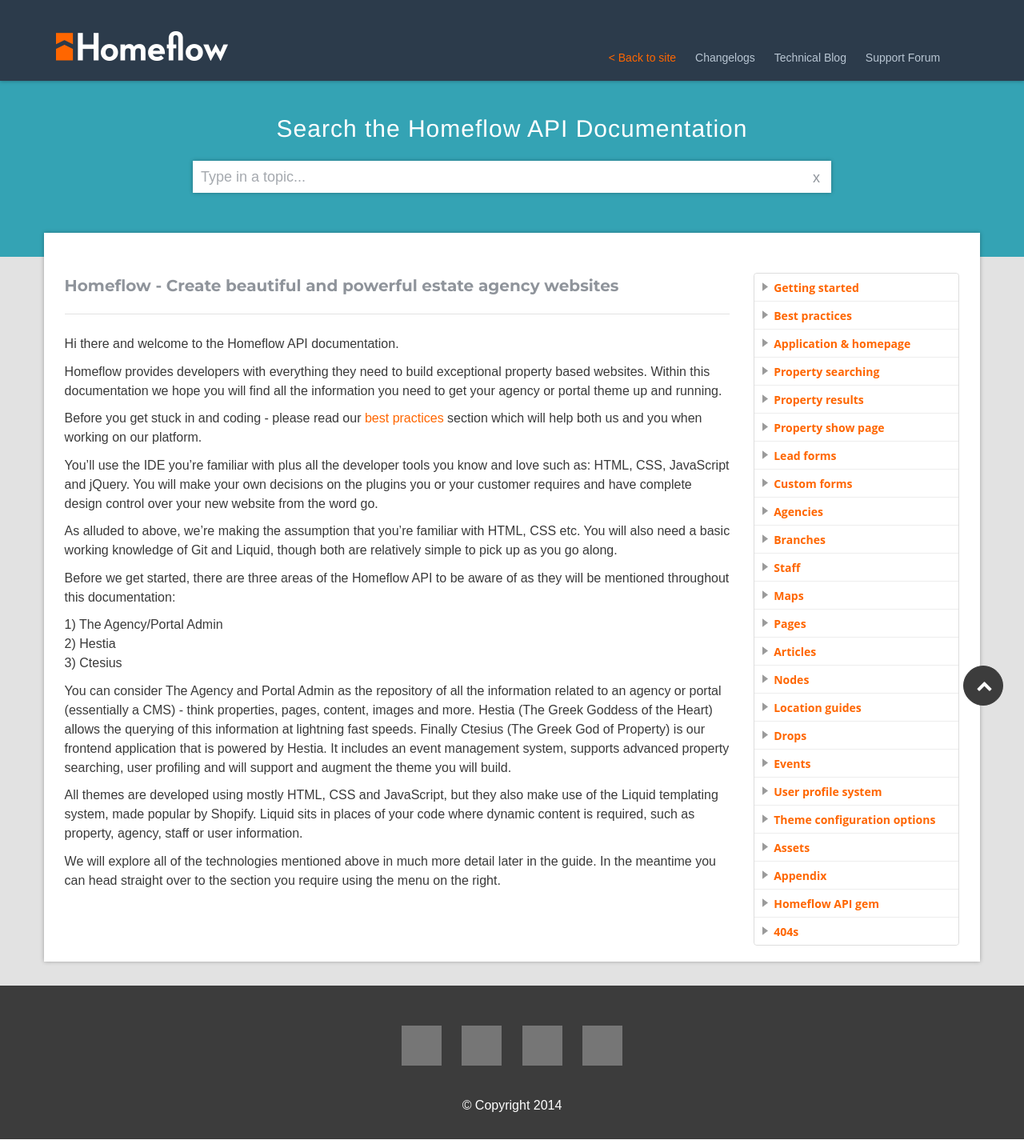
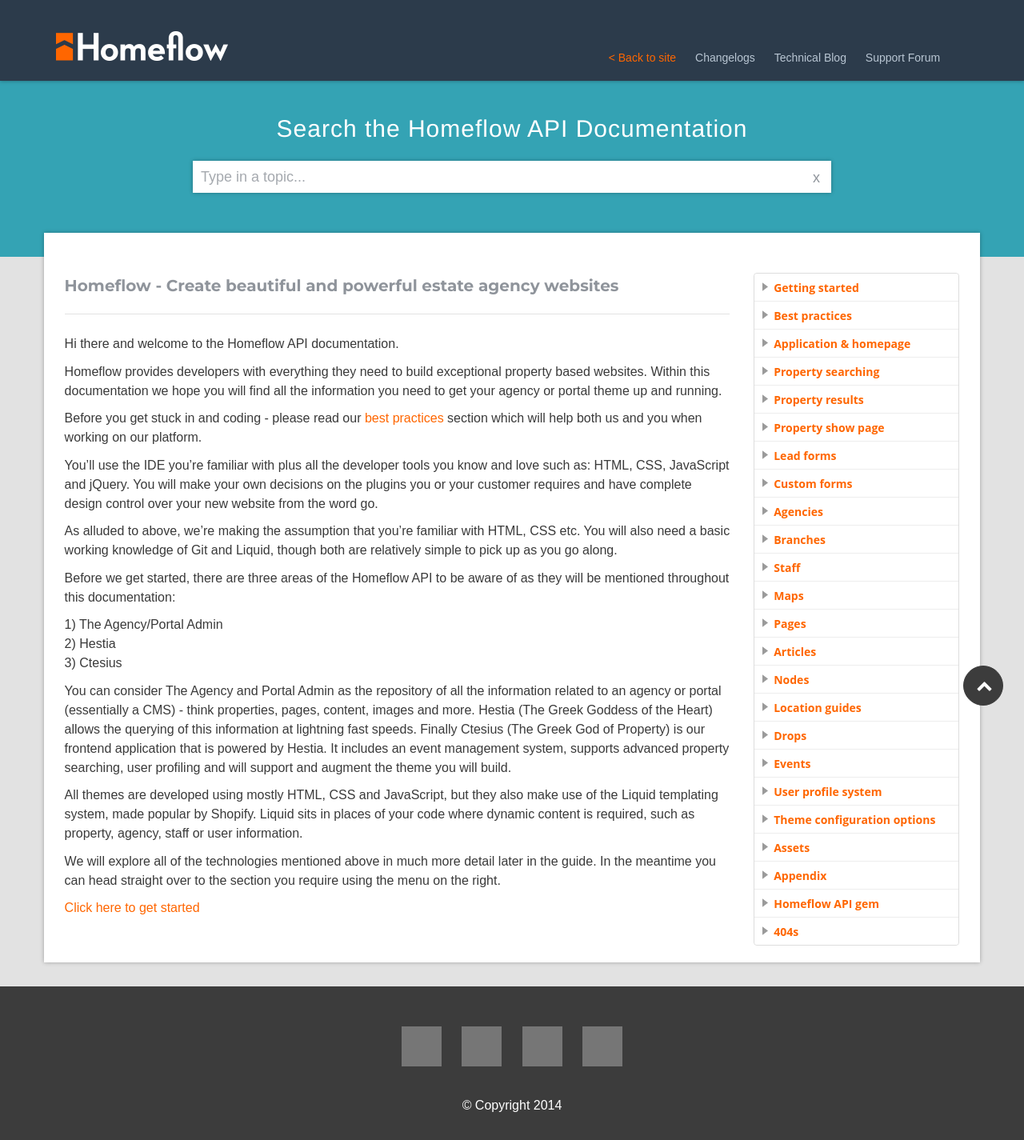
Before and after one commit to homeflow/homeflow.github.io, a Jekyll site: the page built from index.md, in a window 1280 px wide. Shown: the whole page at 80% size. Built offline with Jekyll 4.4.1, drawn with Linux system fonts in a browser that asks for light colours; grey boxes are pictures that could not be loaded.

Commit message:
add getting started link from homepage

```diff
--- a/index.md
+++ b/index.md
@@ -24,3 +24,5 @@ You can consider The Agency and Portal Admin as the repository of all the inform
 All themes are developed using mostly HTML, CSS and JavaScript, but they also make use of the Liquid templating system, made popular by Shopify. Liquid sits in places of your code where dynamic content is required, such as property, agency, staff or user information.
 
 We will explore all of the technologies mentioned above in much more detail later in the guide. In the meantime you can head straight over to the section you require using the menu on the right.
+
+[Click here to get started](/getting-started)
```
